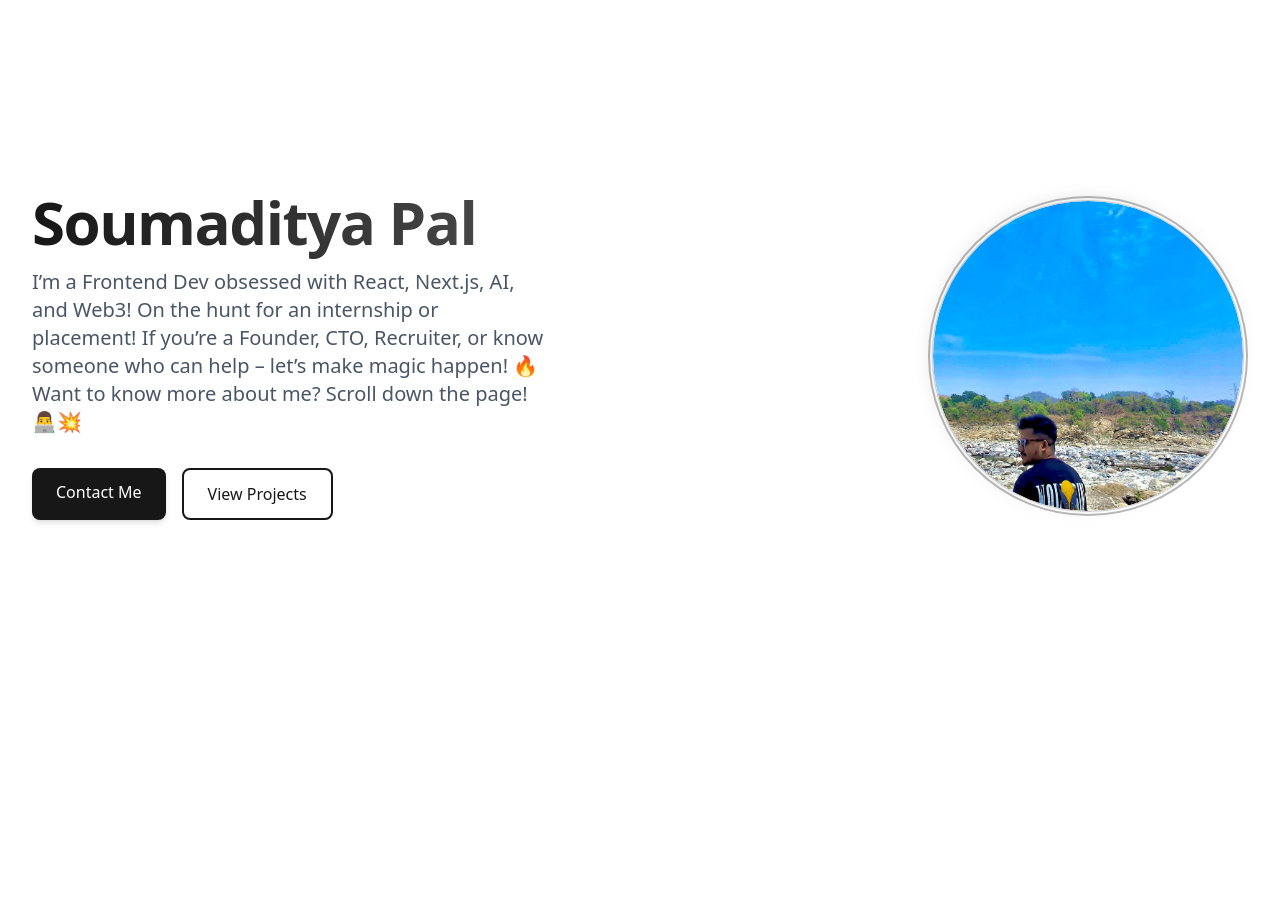
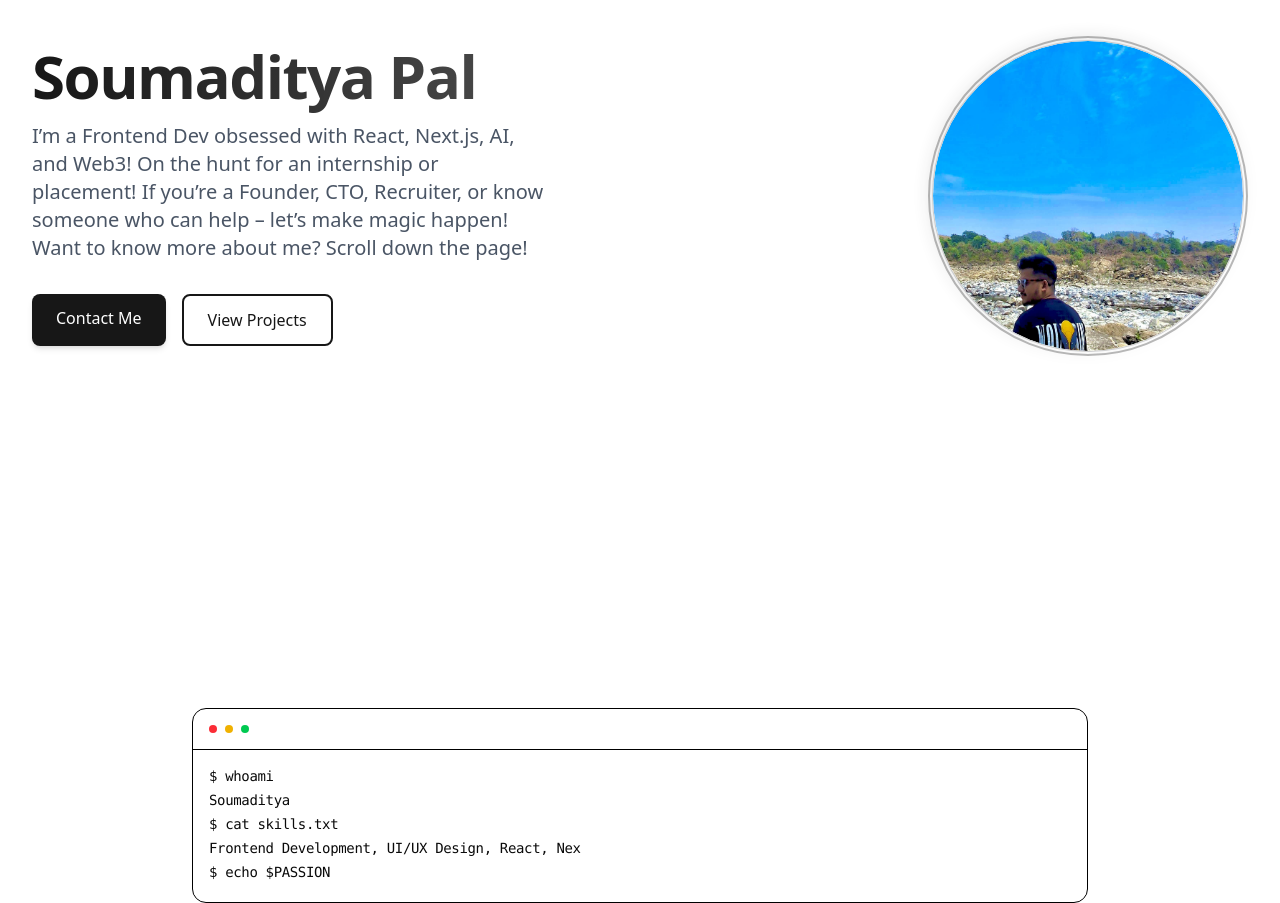
Before and after one commit to palsoumaditya/soumaditya, a Next.js app: page / in a window 1280 px wide. Shown: the part 160-1063 px from the top of the page. Before the commit the page ends 916 px from the top, so only its background shows below. Built offline with nearby package versions, Linux system fonts and the light colour scheme.

Commit message:
feat(About): add terminal animation and update hero section styling
Introduce a new terminal animation component for the About section, including AnimatedSpan, TypingAnimation, and Terminal components. Adjust the hero section styling to improve spacing and alignment.

```diff
--- a/app/page.tsx
+++ b/app/page.tsx
@@ -11,6 +11,7 @@ import {
   NavbarButton
 } from "@/components/ui/resizable-navbar";
 import Hero from "@/components/ui/hero";
+import { AnimatedSpan, Terminal, TypingAnimation } from "@/components/ui/About";
 import { useState } from "react";
 
 export default function Home() {
@@ -75,9 +76,19 @@ export default function Home() {
         </MobileNav>
       </Navbar>
 
-      <main className="mt-16 flex min-h-screen flex-col items-center justify-center">
+      <main className="mt-16 flex min-h-screen flex-col items-center justify-center gap-0">
         <Hero />
-        {/* Your other content here */}
+
+        <section id="about" className="container mx-auto w-full -mt-12">
+          <Terminal className="mx-auto w-full max-w-4xl border-black">
+            <AnimatedSpan delay={100}>$ whoami</AnimatedSpan>
+            <TypingAnimation delay={800}>Soumaditya</TypingAnimation>
+            <AnimatedSpan delay={2000}>$ cat skills.txt</AnimatedSpan>
+            <TypingAnimation delay={2800}>Frontend Development, UI/UX Design, React, Next.js</TypingAnimation>
+            <AnimatedSpan delay={5000}>$ echo $PASSION</AnimatedSpan>
+            <TypingAnimation delay={5800}>Building beautiful and functional web experiences</TypingAnimation>
+          </Terminal>
+        </section>
       </main>
     </>
   );
--- /dev/null
+++ b/components/ui/About.tsx
@@ -0,0 +1,119 @@
+"use client";
+
+import { cn } from "@/lib/utils";
+import { motion, MotionProps } from "motion/react";
+import { useEffect, useRef, useState } from "react";
+
+interface AnimatedSpanProps extends MotionProps {
+  children: React.ReactNode;
+  delay?: number;
+  className?: string;
+}
+
+export const AnimatedSpan = ({
+  children,
+  delay = 0,
+  className,
+  ...props
+}: AnimatedSpanProps) => (
+  <motion.div
+    initial={{ opacity: 0, y: -5 }}
+    animate={{ opacity: 1, y: 0 }}
+    transition={{ duration: 0.3, delay: delay / 1000 }}
+    className={cn("grid text-sm font-normal tracking-tight", className)}
+    {...props}
+  >
+    {children}
+  </motion.div>
+);
+
+interface TypingAnimationProps extends MotionProps {
+  children: string;
+  className?: string;
+  duration?: number;
+  delay?: number;
+  as?: React.ElementType;
+}
+
+export const TypingAnimation = ({
+  children,
+  className,
+  duration = 60,
+  delay = 0,
+  as: Component = "span",
+  ...props
+}: TypingAnimationProps) => {
+  if (typeof children !== "string") {
+    throw new Error("TypingAnimation: children must be a string. Received:");
+  }
+
+  const MotionComponent = motion.create(Component, {
+    forwardMotionProps: true,
+  });
+
+  const [displayedText, setDisplayedText] = useState<string>("");
+  const [started, setStarted] = useState(false);
+  const elementRef = useRef<HTMLElement | null>(null);
+
+  useEffect(() => {
+    const startTimeout = setTimeout(() => {
+      setStarted(true);
+    }, delay);
+    return () => clearTimeout(startTimeout);
+  }, [delay]);
+
+  useEffect(() => {
+    if (!started) return;
+
+    let i = 0;
+    const typingEffect = setInterval(() => {
+      if (i < children.length) {
+        setDisplayedText(children.substring(0, i + 1));
+        i++;
+      } else {
+        clearInterval(typingEffect);
+      }
+    }, duration);
+
+    return () => {
+      clearInterval(typingEffect);
+    };
+  }, [children, duration, started]);
+
+  return (
+    <MotionComponent
+      ref={elementRef}
+      className={cn("text-sm font-normal tracking-tight", className)}
+      {...props}
+    >
+      {displayedText}
+    </MotionComponent>
+  );
+};
+
+interface TerminalProps {
+  children: React.ReactNode;
+  className?: string;
+}
+
+export const Terminal = ({ children, className }: TerminalProps) => {
+  return (
+    <div
+      className={cn(
+        "z-0 h-full max-h-[400px] w-full max-w-lg rounded-xl border border-border bg-background",
+        className,
+      )}
+    >
+      <div className="flex flex-col gap-y-2 border-b border-black p-4">
+        <div className="flex flex-row gap-x-2">
+          <div className="h-2 w-2 rounded-full bg-red-500"></div>
+          <div className="h-2 w-2 rounded-full bg-yellow-500"></div>
+          <div className="h-2 w-2 rounded-full bg-green-500"></div>
+        </div>
+      </div>
+      <pre className="p-4">
+        <code className="grid gap-y-1 overflow-auto">{children}</code>
+      </pre>
+    </div>
+  );
+};
--- a/components/ui/hero.tsx
+++ b/components/ui/hero.tsx
@@ -5,9 +5,9 @@ export default function Hero() {
   return (
     <section
       id="home"
-      className="min-h-screen flex items-center justify-center w-full px-4 sm:px-6 lg:px-8 py-16 md:py-20 lg:py-24 overflow-hidden"
+      className="min-h-screen flex items-start pt-20 justify-center w-full px-4 sm:px-6 lg:px-8 pb-8 md:pb-12 lg:pb-16 overflow-hidden"
     >
-      <div className="max-w-7xl mx-auto w-full flex flex-col-reverse lg:flex-row items-center justify-between gap-8 sm:gap-10 lg:gap-16">
+      <div className="max-w-7xl mx-auto w-full flex flex-col-reverse lg:flex-row items-center justify-between gap-2 sm:gap-3 lg:gap-4">
         {/* Text Content */}
         <div className="w-full lg:w-3/5 text-center lg:text-left mt-8 lg:mt-0 animate-fadeIn">
           <h1 className="text-3xl sm:text-4xl md:text-5xl lg:text-6xl font-bold mb-3 sm:mb-4 tracking-tight">
@@ -18,7 +18,7 @@ export default function Hero() {
 
           <p className="text-base sm:text-lg md:text-xl text-gray-600 dark:text-gray-300 max-w-lg mx-auto lg:mx-0 mb-6 sm:mb-8">
           I’m a Frontend Dev obsessed with React, Next.js, AI, and Web3!
-On the hunt for an internship or placement! If you’re a Founder, CTO, Recruiter, or know someone who can help – let’s make magic happen! 🔥 Want to know more about me? Scroll down the page! 👨‍💻💥
+On the hunt for an internship or placement! If you’re a Founder, CTO, Recruiter, or know someone who can help – let’s make magic happen! Want to know more about me? Scroll down the page!
 
 
           </p>
```
